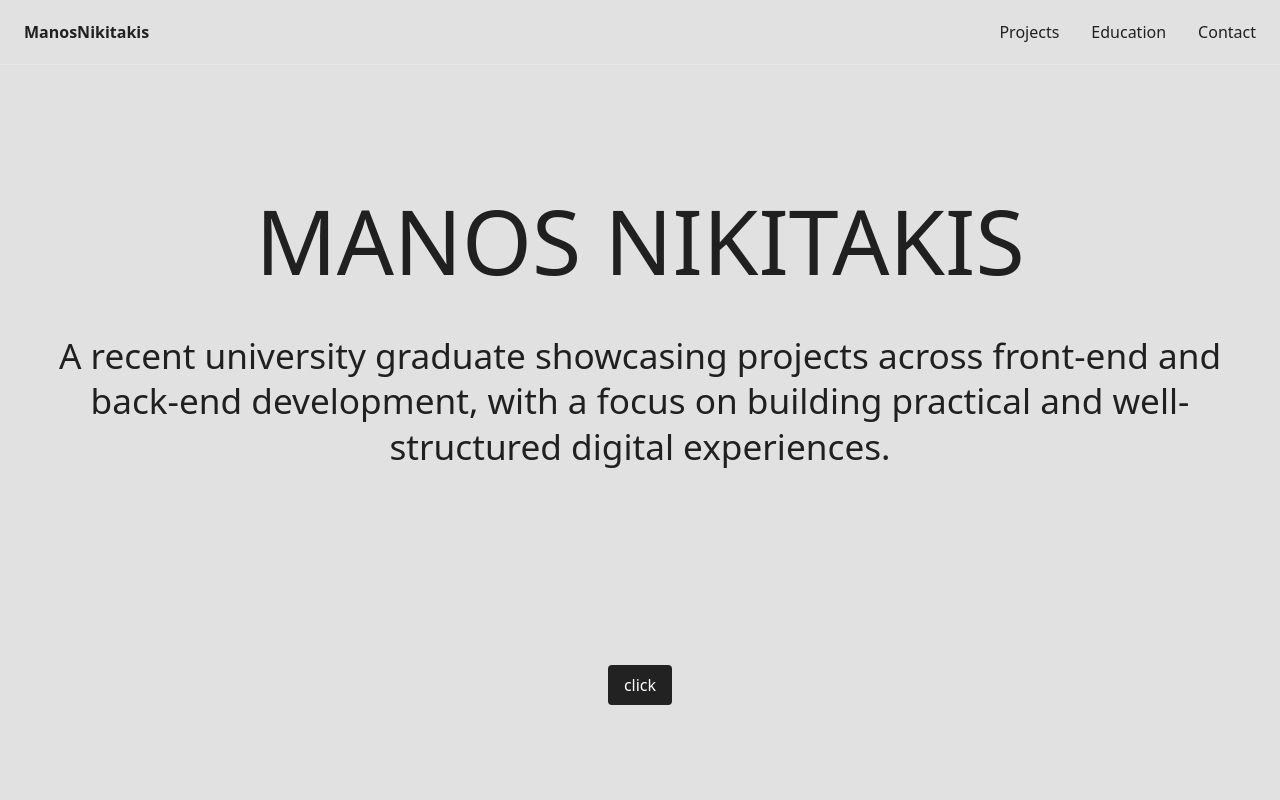
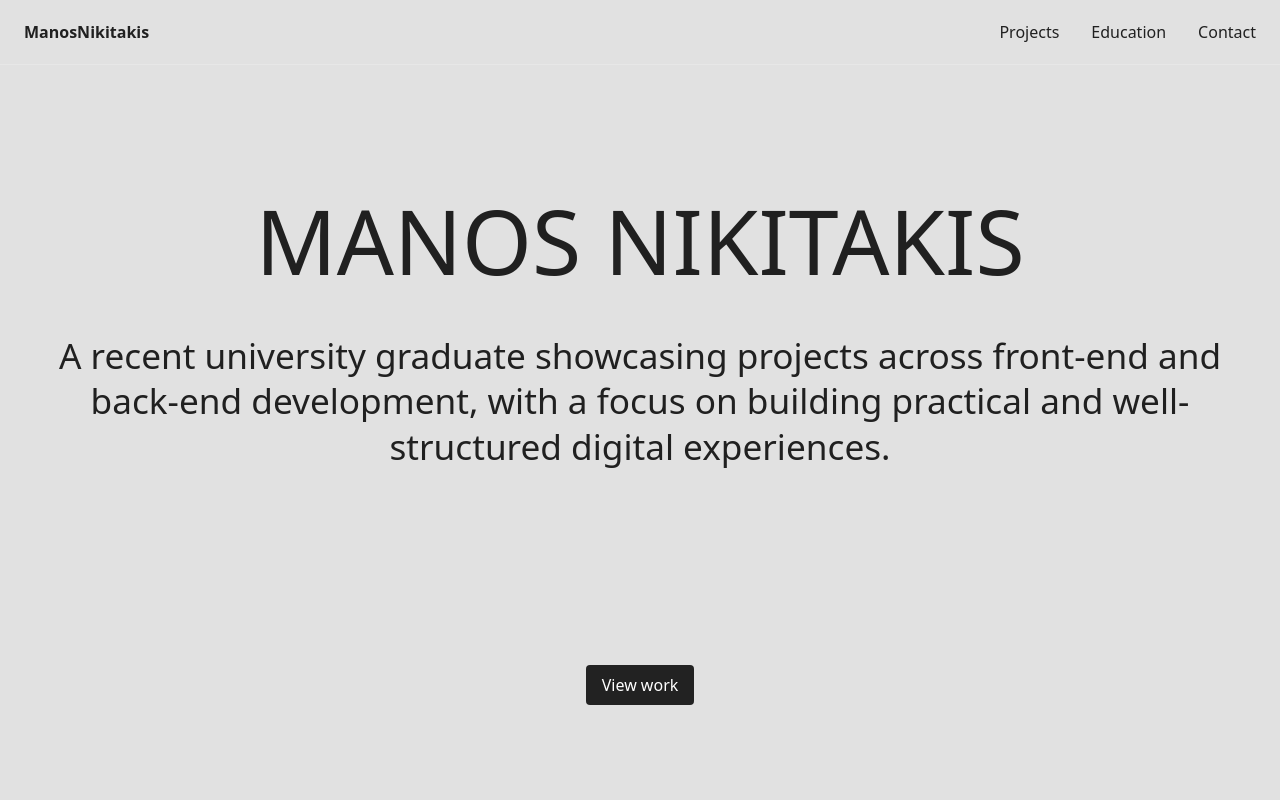
Before and after one commit to manosnik5/Personal-Portfolio, a React (Vite) app: page / in a window 1280 px wide. Shown: the top 800 px of the page. Built offline with nearby package versions, Linux system fonts and the light colour scheme.

Commit message:
change button ui

```diff
--- a/src/App.tsx
+++ b/src/App.tsx
@@ -1,6 +1,3 @@
-import { motion } from "framer-motion"
-
-
 function App() {
 
   return (
@@ -8,13 +5,11 @@ function App() {
      <h1 className="heading-style-h1">MANOS NIKITAKIS</h1>
      <h3 className="heading-6">A recent university graduate showcasing projects across front-end and back-end development, with a focus on building practical and well-structured digital experiences.</h3>
      <a
-              href="#projects"
-              className="cursor-pointer bg-[#222] text-white py-2 px-4 rounded-sm mt-40"
-
-            >
-              click
-            </a>
-
+      href="#projects"
+      className="cursor-pointer bg-[#222] text-white py-2 px-4 rounded-sm mt-40"
+      >
+      View work
+      </a>
     </div>
   )
 }
```
